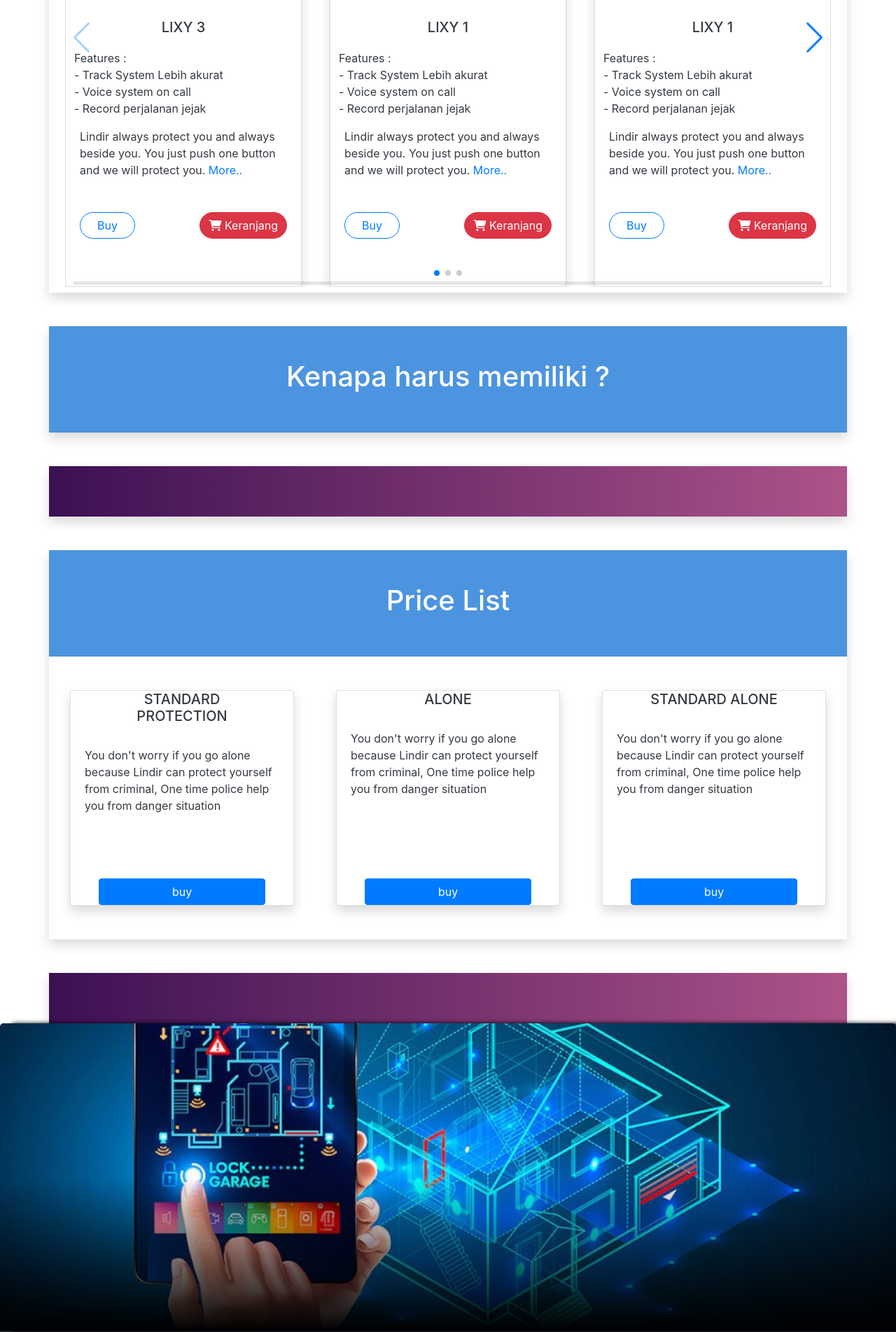
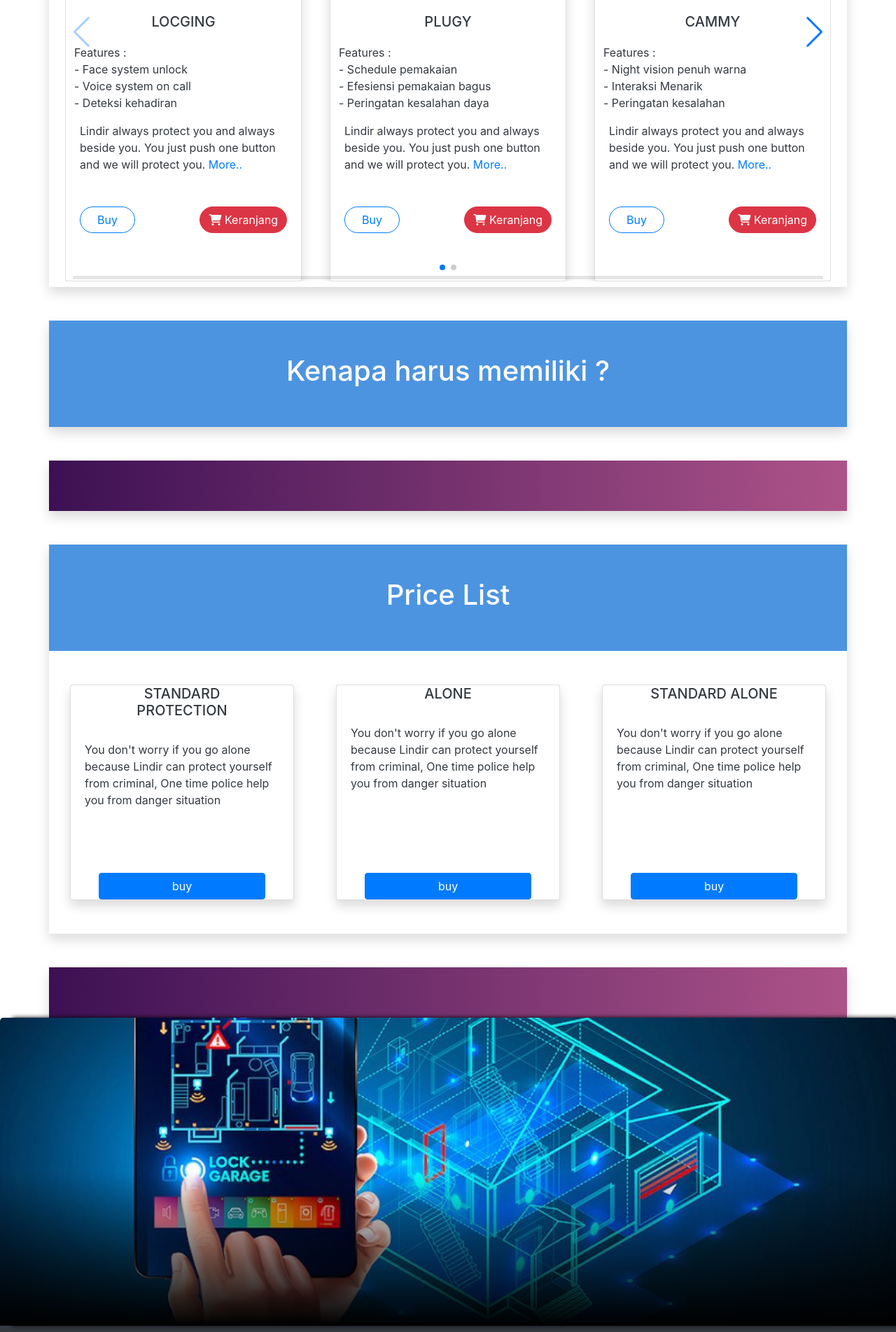
Before and after one commit to fahrimuda12/Project-Sekolah-Lindir, a PHP site: page /produk/home.html in a window 1280 px wide. Shown: the part 1913-3816 px from the top of the page at 70% size. Run offline with PHP 8.4, Linux system fonts and the light colour scheme; some libraries are stand-ins or nearby versions.

Commit message:
upgrade lagi

```diff
--- a/assets/js/counter.js
+++ b/assets/js/counter.js
@@ -21,6 +21,8 @@ function displayCart(){
 }*/
 
 let buttonMe = document.querySelectorAll('.button-select');
+
+let buttonHome = document.querySelectorAll('.button-select-home');
 
 let product = [
     {
@@ -55,10 +57,45 @@ let product = [
     }
 
 ];
+
+let productHome = [
+    {
+        name:'locging',
+        tag:'autolock',
+        price:800000,
+        inCart: 0
+    },
+    {
+        name:'Plugy',
+        tag:'smartplug',
+        price:120000,
+        inCart: 0
+    },
+    {
+        name:'Cammy',
+        tag:'smartcamera',
+        price:420000,
+        inCart: 0
+    },
+    {
+        name:'Pilin',
+        tag:'nest',
+        price:930000,
+        inCart: 0
+    }
+];
+
 for(let i=0; i < buttonMe.length; i++){
     buttonMe[i].addEventListener('click',() => {
         nambahNotif(product[i]);
         totalCost(product[i]);
+    })
+}
+
+for(let i=0; i < buttonHome.length; i++){
+    buttonHome[i].addEventListener('click',() => {
+        nambahNotif(productHome[i]);
+        totalCost(productHome[i]);
     })
 }
 
--- a/produk/home.html
+++ b/produk/home.html
@@ -11,61 +11,60 @@
     <link rel="stylesheet" href="https://unpkg.com/swiper/swiper-bundle.min.css">
     <script src="https://kit.fontawesome.com/c7aacba508.js" crossorigin="anonymous"></script>
 </head>
-<body class="" data-spy="scroll">
-    <nav class="navbar navbar-expand-lg sticky-top bg-white navbar-light shadow" id="scroll-nav">
-        <div class="container">
-            <a class="navbar-brand" href="#">
+<body data-spy="scroll">
+    <nav class="navbar navbar-expand-lg sticky-top bg-white navbar-light shadow pb-3" id="scroll-nav">
+        <a class="navbar-brand ml-md-5" href="../index.html">
             <img src="../assets/img/logo-ico.png" alt="logo" width="100" height="50" class="d-inline-block align-top" loading="lazy">
         </a>
-            <button class="navbar-toggler" type="button" data-toggle="collapse" data-target="#navbarNav" aria-controls="navbarNav" aria-expanded="false" aria-label="Toggle navigation">
+        <button class="navbar-toggler" id="toggle-button" type="button" data-toggle="collapse" data-target="#navbarNav" aria-controls="navbarNav" aria-expanded="false" aria-label="Toggle navigation">
             <span class="navbar-toggler-icon"></span>
         </button> <!--pengatur toggle nya-->
-            <div class="collapse navbar-collapse" id="navbarNav">
+        <div class="collapse navbar-collapse mt-2 " id="navbarNav">
             <ul class="navbar-nav mx-auto">
-                    <li class="nav-item mx-2">
-                        <form class="form-inline">
-                            <input class="form-control search mr-sm-2 rounded-pill"  type="search" placeholder="Search" aria-label="Search">
-                            <div class="input-group">
-                                <div class="input-group-prepend">
-                                    <button class="btn my-sm-0 rounded-circle" type="submit">
+                <form class="form-row flex-nowrap my-2 my-lg-0">
+                    <div class="col-sm-8 col-md-9 col-lg-10">
+                        <input class="form-control search mr-sm-2 rounded-pill "  type="search" placeholder="Search" aria-label="Search" />
+                    </div>
+                    <div class="col-auto">
+                        <button class="btn rounded-circle my-2 my-sm-0" type="submit">
                             <i class="fas fa-search text-black-50"></i>
                         </button>
                     </div>
-                            </div>
                 </form>
-                    </li>
-                    <li class="nav-item mx-2 active">
+                <li class="nav-item active">
                     <a class="nav-link link  text-primary active" href="../index.html">Home </a>
                 </li>
                 <li class="nav-item">
-                        <a class="nav-link link  text-primary" href="#">Features</a>
+                    <a class="nav-link link  text-primary" href="../index.html#section-feature">Features</a>
                 </li>
                 <li class="nav-item">
-                        <a class="nav-link link  text-primary" href="#">Categories</a>
+                    <a class="nav-link link  text-primary" href="../index.html#section-categories">Categories</a>
                 </li>
                 <li class="nav-item">
-                        <a class="nav-link link  text-primary" href="#">Pricing</a>
+                    <a class="nav-link link  text-primary" href="../index.html#section-pricelist">Pricing</a>
                 </li>
                 <li class="nav-item">
-                        <a class="nav-link link  text-primary" href="#">System</a>
+                    <a class="nav-link link  text-primary" href="../index.html#section-system">System</a>
                 </li>
                 <li class="nav-item">
                     <a class="nav-link link  text-primary" href="#">News</a>
                 </li>
                 <li class="nav-item nav-btn">
-                        <a class="nav-link  btn  btn-primary text-white tombol px-3" href="../login.html">LOGIN</a>
+                    <a class="nav-link  btn  btn-primary text-white tombol px-3" href="login.html">LOGIN</a>
                 </li>
                 <li class="nav-item text-white">
-                        <a class="nav-link mx-2 js-scroll-trigger">
+                    <a class="nav-link">
                         <div class="custom-control custom-switch">
                             <input type="checkbox" class="custom-control-input" id="switchDark">
                             <label class="custom-control-label" for="switchDark">Dark mode</label>
                         </div>
                     </a>
                 </li>
+                <li class="nav-item">
+                    <a class="nav-link btn text-primary nav-shop" id="notif" href="cart.html"><i class="fas fa-shopping-cart"></i></a>
+                </li>
             </ul>
 
-            </div>
         </div>
     </nav>
 
@@ -75,8 +74,8 @@
 
     <div class="container mt-2">
         <div class="row d-flex justify-content-center text-center mx-auto text-uppercase ">
-                <a class=" btn btn-outline-secondary  mx-2" href="self.html"><i class="fas fa-user-secret"></i><br>self</a>
-                    <a class="btn btn-outline-secondary active mx-2" href="#"><i class="fas fa-user-secret"></i><br>Home</a>
+                <a class=" btn btn-outline-secondary  mx-2" href="#"><i class="fas fa-user-secret"></i><br>self</a>
+                    <a class="btn btn-outline-secondary active mx-2" href="home.html"><i class="fas fa-user-secret"></i><br>Home</a>
                     <a class="btn btn-outline-secondary mx-2" href="smart.html"><i class="fas fa-user-secret"></i><br>Special</a>
         </div>
     </div>
@@ -92,10 +91,10 @@
                         <li data-target="#slider" data-slide-to="1"></li>
                     </ol>
                     <div class="carousel-item active">
-                        <img src="../assets/img/promo1.jpg" class="card-img-top img-card " height="409px" alt="...">
+                        <img src="../assets/img/promo1.jpg" class="card-img-top img-card " height="409px" alt="promo1">
                     </div>
                     <div class="carousel-item ">
-                        <img src="../assets/img/watch 3.jpg" class="card-img-top" height="409px" alt="...">
+                        <img src="../assets/img/lixy3.jpg" class="card-img-top" height="409px" alt="lixy3">
                     </div>
                 </div>
                 <a class="carousel-control-prev left-top" href="#slider" role="button" data-slide="prev">
@@ -129,70 +128,56 @@
                     <div class="swiper-wrapper">
                             <div class="swiper-slide">
                                 <div class="card h-100  bg-whitefor shadow mb-5">
-                                    <a href="lixy3.html"><img src="../assets/img/watch 3.jpg" class="card-img-top img-card" height="300px" alt="..."></a>
+                                    <img src="../assets/img/autolock.jpg" class="card-img-top img-card" height="300px" alt="...">
                                     <div class="card-body">
-                                        <h5 class="card-title text-center text-uppercase w-100 py-2 rounded">Lixy 3</h5>
-                                        <p class="card-text text-left mx-n2">Features : <br>- Track System Lebih akurat<br>- Voice system on call<br>- Record perjalanan jejak  </p>
-                                        <p class="card-text text-left">Lindir always protect you and always beside you. You just push one button and we will protect you. <a href="lixy3.html">More..</a></p>
+                                        <h5 class="card-title text-center text-uppercase w-100 py-2 rounded">Locging</h5>
+                                        <p class="card-text text-left mx-n2">Features : <br>- Face system unlock<br>- Voice system on call<br>- Deteksi kehadiran  </p>
+                                        <p class="card-text text-left">Lindir always protect you and always beside you. You just push one button and we will protect you. <a href="#">More..</a></p>
                                         <div class="d-flex flex-wrap align-content-between justify-content-between mx-auto  mt-5">
                                             <a class="btn btn-outline-primary px-4 rounded-pill" href="#" role="button">Buy</a>
-                                            <a class="btn btn-danger  rounded-pill" href="#" role="button"><i class="fas fa-shopping-cart"></i>  Keranjang</a>
+                                            <button class="btn btn-danger rounded-pill button-select-home" type="button"><i class="fas fa-shopping-cart"></i>  Keranjang</button>
                                         </div>
                                     </div>
                                 </div>
                             </div>
                             <div class="swiper-slide">
                                 <div class="card h-100  bg-whitefor shadow mb-5">
-                                    <img src="../assets/img/watch 2.jpeg" class="card-img-top img-card" height="300px" alt="...">
+                                    <img src="../assets/img/smartplug.jpg" class="card-img-top img-card" height="300px" alt="...">
                                     <div class="card-body">
-                                        <h5 class="card-title text-center text-uppercase w-100 py-2 rounded">Lixy 1</h5>
-                                        <p class="card-text text-left mx-n2">Features : <br>- Track System Lebih akurat<br>- Voice system on call<br>- Record perjalanan jejak  </p>
+                                        <h5 class="card-title text-center text-uppercase w-100 py-2 rounded">plugy</h5>
+                                        <p class="card-text text-left mx-n2">Features : <br>- Schedule pemakaian<br>- Efesiensi pemakaian bagus<br>- Peringatan kesalahan daya  </p>
                                         <p class="card-text text-left">Lindir always protect you and always beside you. You just push one button and we will protect you. <a href="#">More..</a></p>
                                         <div class="d-flex flex-wrap align-content-between justify-content-between mx-auto  mt-5">
                                             <a class="btn btn-outline-primary px-4 rounded-pill" href="#" role="button">Buy</a>
-                                            <a class="btn btn-danger  rounded-pill" href="#" role="button"><i class="fas fa-shopping-cart"></i>  Keranjang</a>
+                                            <button class="btn btn-danger rounded-pill button-select-home" type="button"><i class="fas fa-shopping-cart"></i>  Keranjang</button>
                                         </div>
                                     </div>
                                 </div>
                             </div>
                             <div class="swiper-slide">
                                 <div class="card h-100  bg-whitefor shadow mb-5">
-                                    <img src="../assets/img/analog-watch.jpg" class="card-img-top img-card" height="300px" alt="...">
+                                    <img src="../assets/img/smartcamera.jpg" class="card-img-top img-card" height="300px" alt="...">
                                     <div class="card-body">
-                                        <h5 class="card-title text-center text-uppercase w-100 py-2 rounded">Lixy 1</h5>
-                                        <p class="card-text text-left mx-n2">Features : <br>- Track System Lebih akurat<br>- Voice system on call<br>- Record perjalanan jejak  </p>
+                                        <h5 class="card-title text-center text-uppercase w-100 py-2 rounded">Cammy</h5>
+                                        <p class="card-text text-left mx-n2">Features : <br>- Night vision penuh warna<br>- Interaksi Menarik<br>- Peringatan kesalahan  </p>
                                         <p class="card-text text-left">Lindir always protect you and always beside you. You just push one button and we will protect you. <a href="#">More..</a></p>
                                         <div class="d-flex flex-wrap align-content-between justify-content-between mx-auto  mt-5">
                                             <a class="btn btn-outline-primary px-4 rounded-pill" href="#" role="button">Buy</a>
-                                            <a class="btn btn-danger  rounded-pill" href="#" role="button"><i class="fas fa-shopping-cart"></i>  Keranjang</a>
+                                            <button class="btn btn-danger rounded-pill button-select-home" type="button"><i class="fas fa-shopping-cart"></i>  Keranjang</button>
                                         </div>
                                     </div>
                                 </div>
                             </div>
                             <div class="swiper-slide">
                                 <div class="card h-100  bg-whitefor shadow mb-5">
-                                    <img src="../assets/img/simpli.jpeg" class="card-img-top img-card" height="300px" alt="...">
+                                    <img src="../assets/img/nest.jpg" class="card-img-top img-card" height="300px"  alt="...">
                                     <div class="card-body">
-                                        <h5 class="card-title text-center text-uppercase w-100 py-2 rounded">Lixy 1</h5>
-                                        <p class="card-text text-left mx-n2">Features : <br>- Track System Lebih akurat<br>- Voice system on call<br>- Record perjalanan jejak  </p>
+                                        <h5 class="card-title text-center text-uppercase w-100 py-2 rounded">Pilin</h5>
+                                        <p class="card-text text-left mx-n2">Features : <br>- Satu benda pengatur segala hal<br>- Two voice system<br>- Record perjalanan jejak  </p>
                                         <p class="card-text text-left">Lindir always protect you and always beside you. You just push one button and we will protect you. <a href="#">More..</a></p>
                                         <div class="d-flex flex-wrap align-content-between justify-content-between mx-auto  mt-5">
                                             <a class="btn btn-outline-primary px-4 rounded-pill" href="#" role="button">Buy</a>
-                                            <a class="btn btn-danger  rounded-pill" href="#" role="button"><i class="fas fa-shopping-cart"></i>  Keranjang</a>
-                                        </div>
-                                    </div>
-                                </div>
-                            </div>
-                            <div class="swiper-slide">
-                                <div class="card h-100  bg-whitefor shadow mb-5">
-                                    <img src="../assets/img/watch 1.jpeg" class="card-img-top img-card" height="300px" alt="...">
-                                    <div class="card-body">
-                                        <h5 class="card-title text-center text-uppercase w-100 py-2 rounded">Lixy 1</h5>
-                                        <p class="card-text text-left mx-n2">Features : <br>- Track System Lebih akurat<br>- Voice system on call<br>- Record perjalanan jejak  </p>
-                                        <p class="card-text text-left">Lindir always protect you and always beside you. You just push one button and we will protect you. <a href="#">More..</a></p>
-                                        <div class="d-flex flex-wrap align-content-between justify-content-between mx-auto  mt-5">
-                                            <a class="btn btn-outline-primary px-4 rounded-pill" href="#" role="button">Buy</a>
-                                            <a class="btn btn-danger  rounded-pill" href="#" role="button"><i class="fas fa-shopping-cart"></i>  Keranjang</a>
+                                            <button class="btn btn-danger rounded-pill button-select-home" type="button"><i class="fas fa-shopping-cart"></i>  Keranjang</button>
                                         </div>
                                     </div>
                                 </div>
@@ -345,10 +330,12 @@
     <script src="https://unpkg.com/swiper/swiper-bundle.js"></script>
     <script src="https://unpkg.com/swiper/swiper-bundle.min.js"></script>
     <script src="../assets/js/darkmode.min.js"></script>
+    <script src="../assets/js/counter.js"></script>
     <script src="../assets/js/jquery-3.5.1.slim.min.js"></script>
     <script src="../assets/js/bootstrap.min.js"></script>
     <script src="../assets/js/bootstrap.bundle.min.js"></script>
     <script src="../assets/js/swiperMe.js"></script>
 
+
 </body>
 </html>
```
Also changed, not shown: assets/css/index.css (+8 -0 lines), index.html (+18 -13 lines), assets/img/autolock.jpg (added), assets/img/nest.jpg (added), assets/img/smartcamera.jpg (added), assets/img/smartplug.jpg (added). Lines whose indentation alone changed are shown as unchanged.
